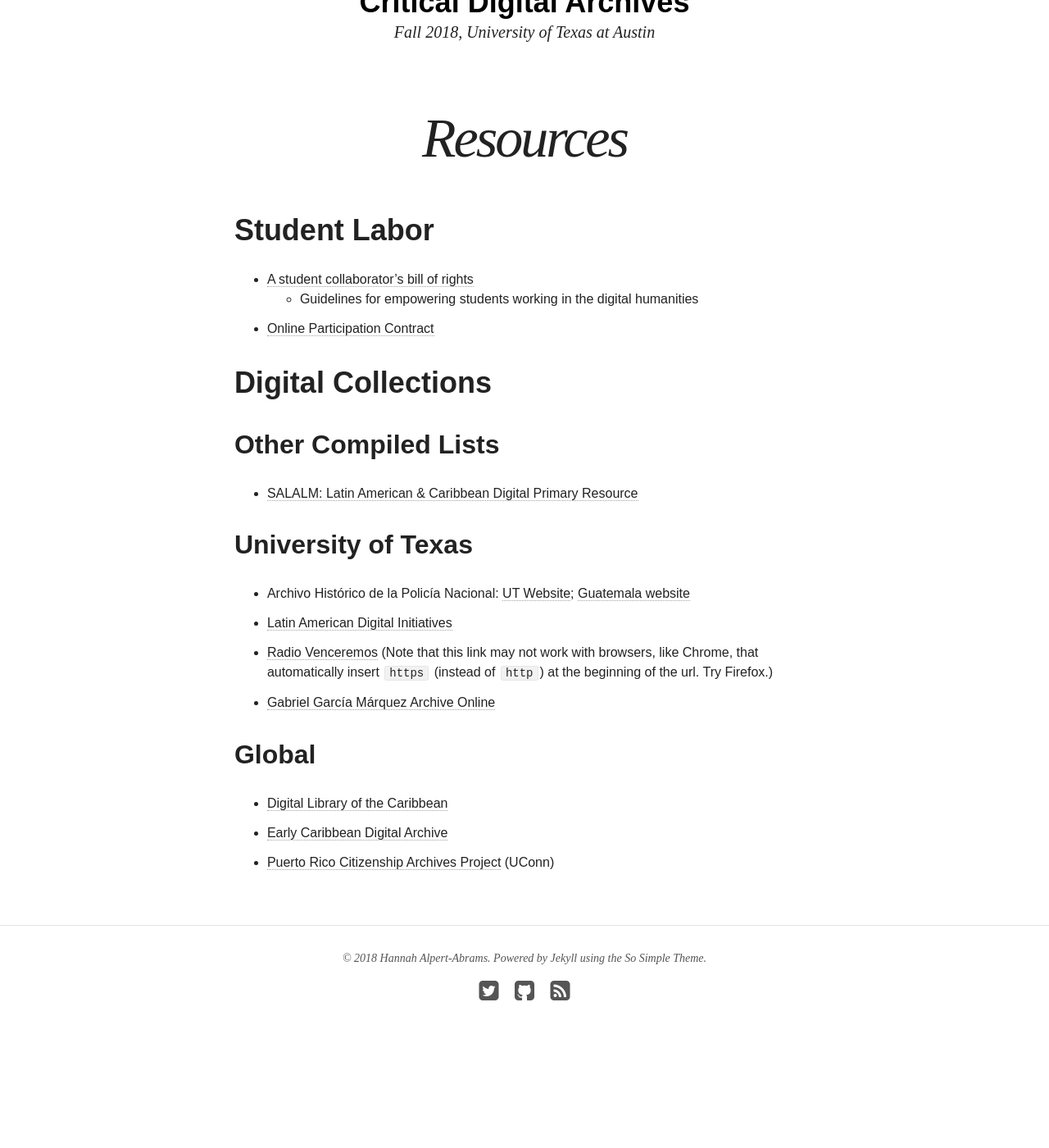
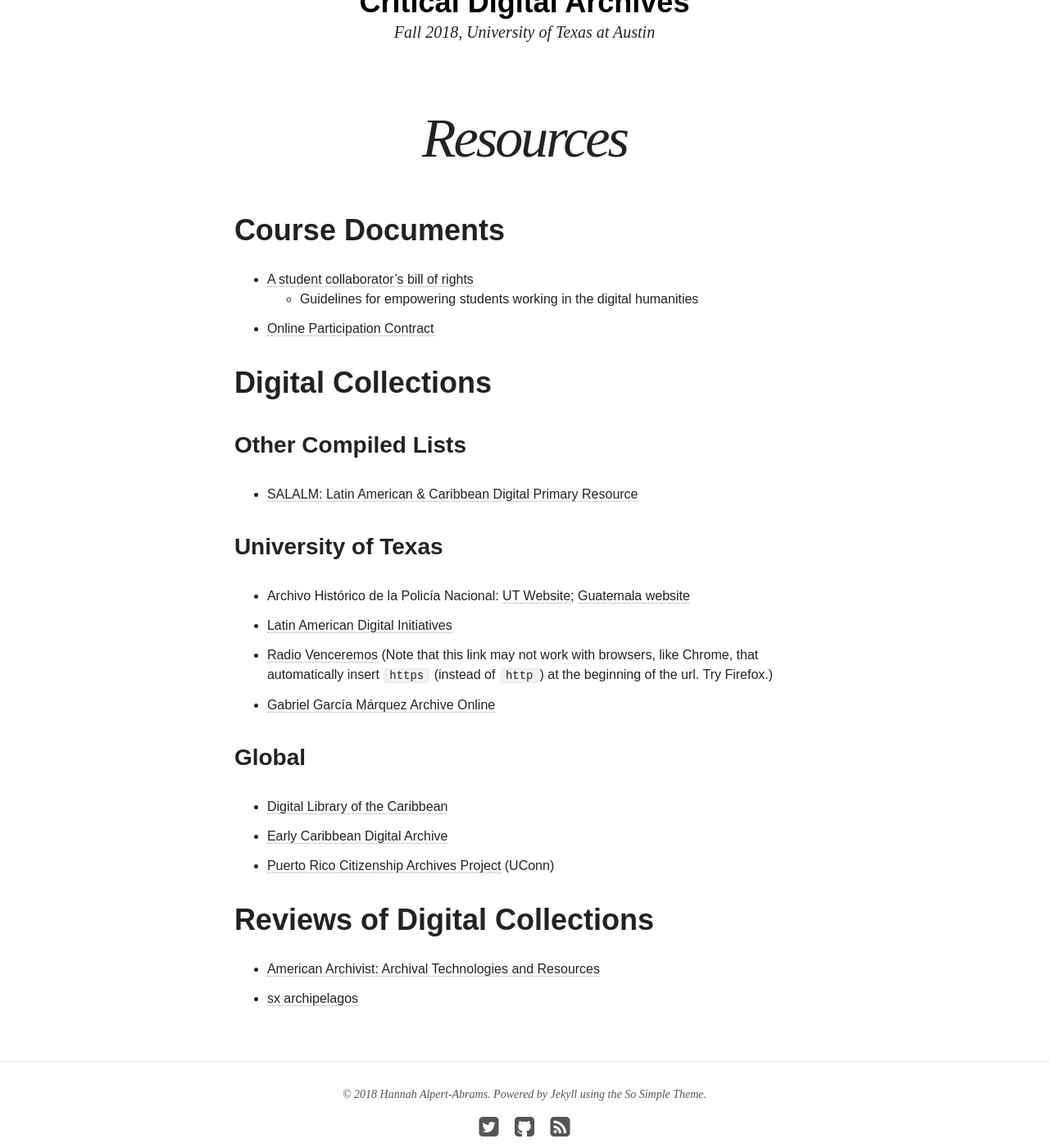
Before and after one commit to pilarvillanueva/criticalarchives, a Jekyll site: the page built from resources/index.md, in a window 1280 px wide and 1400 px high, scrolled down 344 px. Shown: the whole window at 82% size. Built offline with Jekyll 4.4.1, drawn with Linux system fonts in a browser that asks for light colours; nearby versions of some CDN libraries; before the commit the page ends 1664 px from its top, so only the background shows below that.

Commit message:
adding links

```diff
--- a/resources/index.md
+++ b/resources/index.md
@@ -4,22 +4,26 @@
 Image:
 ---
 
-# Student Labor
+# Course Documents
 * [A student collaborator's bill of rights](https://cdh.ucla.edu/news/a-student-collaborators-bill-of-rights/)
 	* Guidelines for empowering students working in the digital humanities
 * [Online Participation Contract](../../pdf/OnlineParticipationContract.pdf)
 
 # Digital Collections
-## Other Compiled Lists
+### Other Compiled Lists
 * [SALALM: Latin American & Caribbean Digital Primary Resource](https://salalm.org/collection-development-resources/digital-primary-resources/)
 
-## University of Texas
+### University of Texas
 * Archivo Hist&oacute;rico de la Polic&iacute;a Nacional: [UT Website](http://ahpn.lib.utexas.edu/); [Guatemala website](http://archivohistoricopn.org/)
 * [Latin American Digital Initiatives](https://ladi.lib.utexas.edu/)
 * [Radio Venceremos](av.lib.utexas.edu/index.php?title=Category:Radio_Venceremos) (Note that this link may not work with browsers, like Chrome, that automatically insert `https` (instead of `http`) at the beginning of the url. Try Firefox.)
 * [Gabriel Garc&iacute;a M&aacute;rquez Archive Online](https://hrc.contentdm.oclc.org/digital/collection/p15878coll51/)
 
-## Global
+### Global
 * [Digital Library of the Caribbean](http://www.dloc.com/)
 * [Early Caribbean Digital Archive](https://ecda.northeastern.edu/)
 * [Puerto Rico Citizenship Archives Project](https://scholarscollaborative.org/PuertoRico/) (UConn)
+
+# Reviews of Digital Collections
+* [American Archivist: Archival Technologies and Resources](https://www2.archivists.org/american-archivist-reviews/tech-and-resources)
+* [sx archipelagos](http://www.smallaxe.net/sxarchipelagos/)
```
